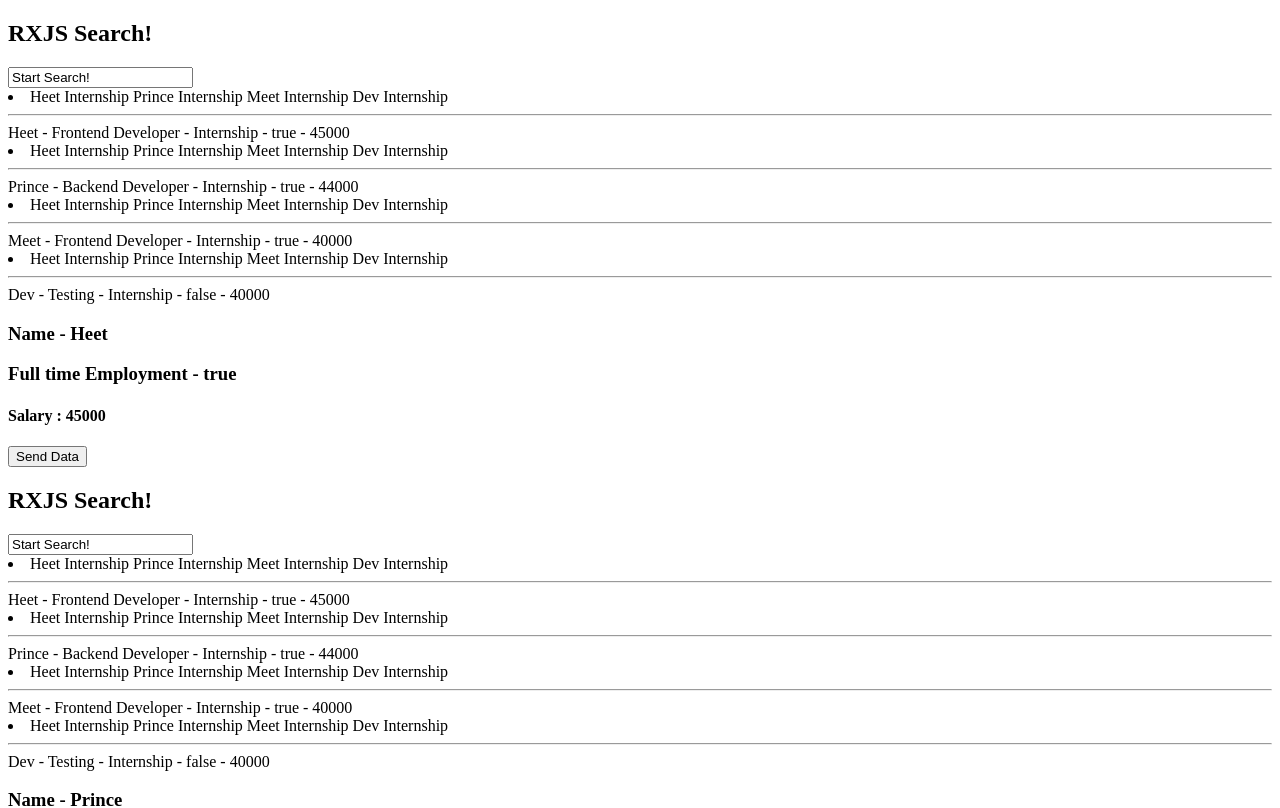
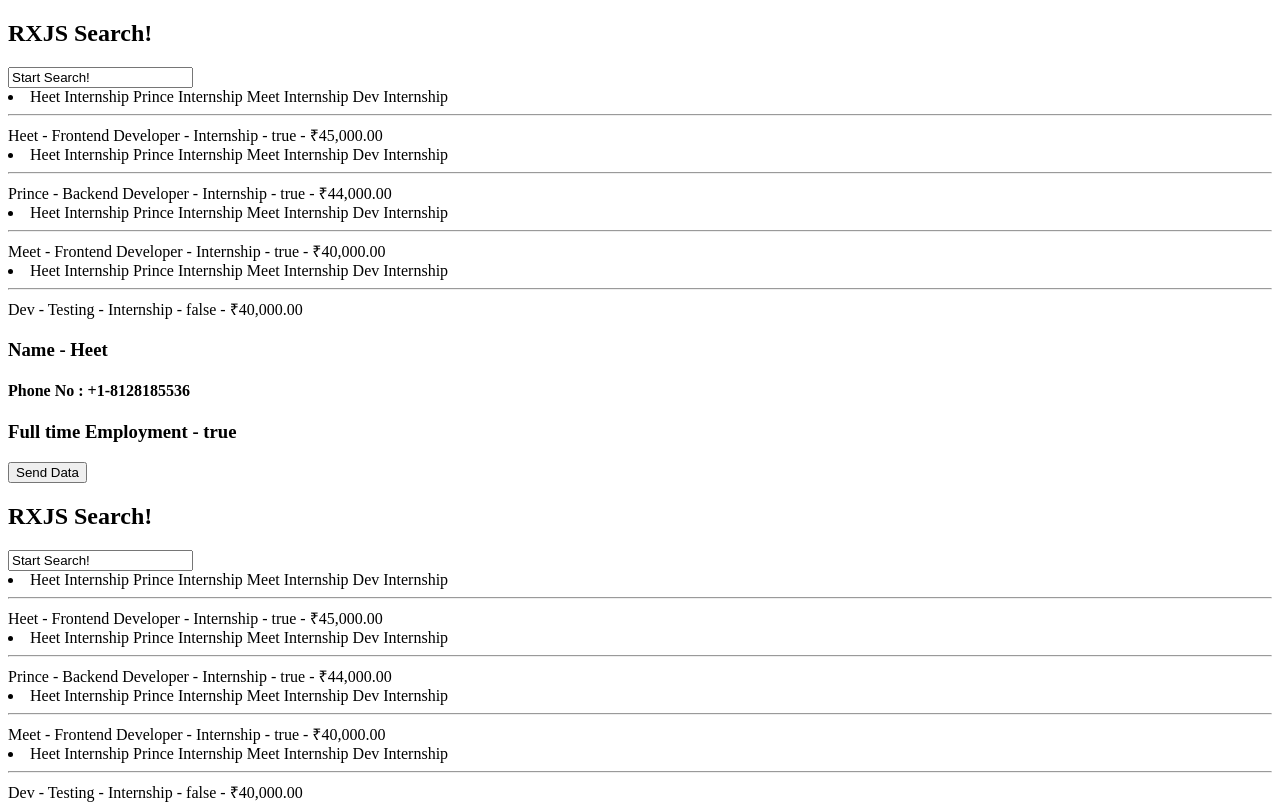
Before and after one commit to HS-doshi/Angular-17, an Angular app: page /rxjs-search in a window 1280 px wide. Shown: the top 808 px of the page. Built offline with nearby package versions, Linux system fonts and the light colour scheme.

Commit message:
pipe - done

```diff
--- a/src/app/app.component.ts
+++ b/src/app/app.component.ts
@@ -16,9 +16,9 @@
 
   users=[
     {name:'Heet',role:'Frontend Developer', employ : 'Internship',FE:true ,  salary:45000},
-    {name:'Prince',role:'Backend Developer', employ : 'Internship',FE:true, salary:45000},
-    {name:'Meet',role:'Frontend Developer', employ : 'Internship',FE:true, salary:45000},
-    {name:'Dev',role:'Testing', employ : 'Internship',FE:false, salary:45000},
+    {name:'Prince',role:'Backend Developer', employ : 'Internship',FE:true, salary:44000},
+    {name:'Meet',role:'Frontend Developer', employ : 'Internship',FE:true, salary:40000},
+    {name:'Dev',role:'Testing', employ : 'Internship',FE:false, salary:40000},
   ]
   recieveData(e:User){
     console.log(e)
--- a/src/app/models/user.ts
+++ b/src/app/models/user.ts
@@ -1 +1 @@
-export type User =  {name:string, newSalary:500000};
+export type User =  {name:string, newSalary:number};
--- /dev/null
+++ b/src/app/pipe/country.pipe.ts
@@ -0,0 +1,15 @@
+import { Pipe, PipeTransform } from '@angular/core';
+
+@Pipe({
+  name: 'country',
+  standalone: true
+})
+export class CountryPipe implements PipeTransform {
+
+  transform(value: number, country?:string): string {
+    let code = "+91-"
+    if(country == "USA") code="+1-"
+    return code+value;
+  }
+
+}
--- a/src/app/search/search.component.html
+++ b/src/app/search/search.component.html
@@ -5,13 +5,13 @@
 <div *ngFor="let item of users">
   <li>
     @for (user of users; track user.name) {
-      {{user.name + '\n' + user.employ}}
+      {{user.name + ' '  + user.employ + ' '| titlecase}}
     }
     <hr/>
-    {{item.name}} - {{item.role}} - {{item.employ}} - {{item.FE}} - {{item.salary}}
+    {{item.name | titlecase}} - {{item.role}} - {{item.employ}} - {{item.FE}} - {{item.salary | currency :'INR'}}
   </li>
 </div>
 <h3>Name - {{name}}</h3>
+<h4>Phone No : {{phoneNo | country:'USA'}}</h4>
 <h3>Full time Employment - {{fe}}</h3>
-<h4>Salary : {{salary}}</h4>
 <button (click)="sendData()">Send Data</button>
--- a/src/app/search/search.component.ts
+++ b/src/app/search/search.component.ts
@@ -3,6 +3,7 @@
 import { FormBuilder, FormControl, FormGroup, FormsModule, ReactiveFormsModule } from '@angular/forms';
 import { Observable, debounceTime, distinct, elementAt, filter, first, from, last, of, skip, take, takeLast, takeWhile } from 'rxjs';
 import { User } from '../models/user';
+import { CountryPipe } from '../pipe/country.pipe';
 
 function TransformValue(value:string){
   return value;
@@ -11,7 +12,7 @@
 @Component({
   selector: 'app-search',
   standalone: true,
-  imports: [CommonModule,FormsModule,ReactiveFormsModule],
+  imports: [CommonModule,FormsModule,ReactiveFormsModule, CountryPipe],
   templateUrl: './search.component.html',
   styleUrl: './search.component.css'
 })
@@ -20,6 +21,7 @@
   searchForm!:FormGroup;
   compant =['Wellnest','RoyalNest','Royal','Cheese','RoyalNest','Royal','WellCheese']
   company$ :Observable<string> = from(this.compant)
+  phoneNo = 8128185536
 
   // Input decorator useful for recieve data from parent to child!
   // @output decorator will useful for pass data from child to parent!
@@ -54,12 +56,12 @@
 
   }
   users=[
-    {name:'Heet',role:'Frontend Developer', employ : 'Internship',FE:true , salary:45000},
+    {name:'heet',role:'Frontend Developer', employ : 'Internship',FE:true , salary:45000},
     {name:'Prince',role:'Backend Developer', employ : 'Internship',FE:true, salary:44000},
     {name:'Meet',role:'Frontend Developer', employ : 'Internship',FE:true , salary:40000},
     {name:'Dev',role:'Testing', employ : 'Internship',FE:false, salary:40000},
   ];
   sendData(){
-    this.myEvent.emit({name: this.name, newSalary : 500000})
+    this.myEvent.emit({name: this.name, newSalary : this.salary})
   }
 }
```
Also changed, not shown: 1 other file (tests, documents, lock files or other folders).
